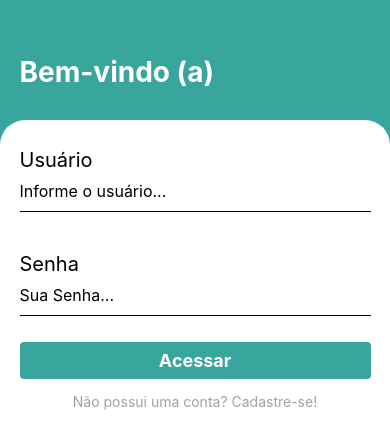
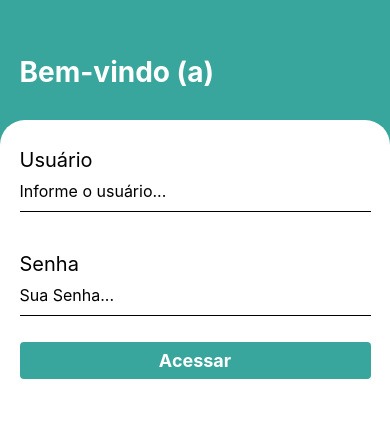
Before and after one commit to JuniorRodrigues93/ehotelmobile, a React Native app: screen /Signin in a window 390 px wide. Shown: the top 448 px of the page. Built offline with nearby package versions, Linux system fonts and the light colour scheme.

Commit message:
Update 0902

```diff
--- a/src/Pages/Signin/index.js
+++ b/src/Pages/Signin/index.js
@@ -1,11 +1,22 @@
-import React from 'react';
-import { View, Text, TextInput, TouchableOpacity, Pressable, Keyboard } from 'react-native';
+import React, { useState } from 'react';
+import { Text, TextInput, TouchableOpacity, Pressable, Keyboard, Alert } from 'react-native';
 import styles from './style';
 import * as Animatable from 'react-native-animatable';
 import { useNavigation } from '@react-navigation/native';
 
 export default function Signin() {
     const navigation = useNavigation();
+    const [username, setUsername] = useState('');
+    const [password, setPassword] = useState('');
+
+    const handerLogin = () => {
+        if (username === 'Suporte' && password === 'Suporte23') {
+            navigation.navigate('Room')
+        } else {
+            Alert.alert('Login Inválido!');
+            //Alert.alert(`${username.toString()}`);
+        };
+    }
 
     return (
         <Pressable onPress={Keyboard.dismiss} style={styles.container}>
@@ -13,30 +24,33 @@ export default function Signin() {
                 <Text style={styles.message}>Bem-vindo (a)</Text>
             </Animatable.View>
 
+            {/* Campo para informar o usário. */}
             <Animatable.View animation="fadeInUp" style={styles.containerForm}>
                 <Text style={styles.title}>Usuário</Text>
                 <TextInput
                     style={styles.input}
                     placeholder="Informe o usuário..."
+                    value={username}
+                    onChangeText={setUsername}
+                // onChange={setUsername(this.value)}
+                //onChange={(value) => setUsername(value)}
                 />
 
+                {/* Campo para informar a senha. */}
                 <Text style={styles.title}>Senha</Text>
                 <TextInput
                     style={styles.input}
                     placeholder="Sua Senha..."
+                    value={password}
+                    onChangeText={setPassword}
+                    secureTextEntry
+                //onChange={(value) => setPassword(value)}
                 />
-                <TouchableOpacity onPress={() => navigation.navigate('Room')} style={styles.button}>
+                <TouchableOpacity onPress={() => handerLogin()} style={styles.button}>
                     <Text style={styles.textButton}>Acessar</Text>
                 </TouchableOpacity>
 
-                <TouchableOpacity style={styles.buttonRegister}>
-                    <Text style={styles.registerText}>Não possui uma conta? Cadastre-se!</Text>
-                </TouchableOpacity>
             </Animatable.View>
         </Pressable>
     )
 }
-
-{/* <TouchableOpacity onPress={() => navigation.navigate('Signin')} style={styles.button}>
-                    <Text style={styles.textButton}>Acessar</Text>
-                </TouchableOpacity> */}
--- a/src/Pages/Signin/style.js
+++ b/src/Pages/Signin/style.js
@@ -58,19 +58,6 @@ const styles = StyleSheet.create({
         fontWeight: 'bold',
     },
 
-    buttonRegister: {
-        marginTop: 14,
-        alignSelf: "center",
-    },
-
-    registerText: {
-        color: "#a1a1a1",
-
-
-    },
-
-
-
 })
 
 export default styles
```
